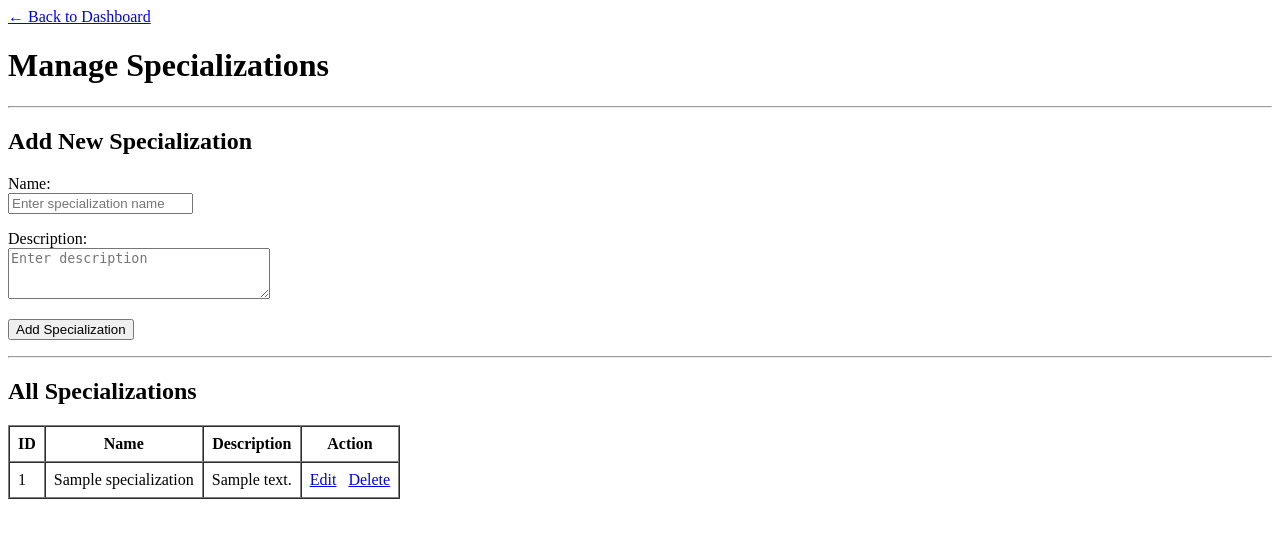
After one commit to mahinfah/Final_Term_Project, a PHP site: page /ADMIN/VIEW/manage_specialization.php in a window 1280 px wide. The commit adds this page. Shown: the top 538 px of the page. Run offline with PHP 8.4, Linux system fonts and the light colour scheme; the visitor is signed in with stand-in values (Sample User, id 1); tables that the repository leaves empty or names only in its code hold one stand-in row (values such as "Sample post").

Commit message:
dashboard updated

```diff
--- a/Login/ADMIN/CONTROLLER/addDoctorLoad.php
+++ b/Login/ADMIN/CONTROLLER/addDoctorLoad.php
@@ -18,15 +18,14 @@ if ($_SERVER['REQUEST_METHOD'] === 'POST') {
     $consultation_fee  = $_POST['consultation_fee'];
     $license_number    = $_POST['license_number'];
     $experience_years  = $_POST['experience_years'];
-    $photo_path        = ''; // ✅ always empty
+    $photo_path        = '';
 
-    // ✅ Check empty fields
     if (empty($name) || empty($email) || empty($password) || empty($phone) || empty($license_number)) {
         $message = "error:Name, email, password, phone and license number are required";
 
     } else {
 
-        // ✅ Step 1 - Insert into users table
+
         $userResult = registerDoctorUser($conn, $name, $email, $password, $phone);
 
         if ($userResult) {
--- /dev/null
+++ b/Login/ADMIN/CONTROLLER/specializationLoad.php
@@ -0,0 +1,65 @@
+<?php
+require_once '../MODEL/db_manupulation.php';
+require_once '../MODEL/db_connection.php';
+require_once '../MODEL/db_close.php';
+
+$message         = '';
+$conn            = conn_open();
+$specializations = getAllSpecializations($conn);
+$editData        = null;
+
+// ✅ Handle add
+if (isset($_POST['action']) && $_POST['action'] === 'add') {
+    $name        = $_POST['name'];
+    $description = $_POST['description'];
+
+    if (empty($name)) {
+        $message = "error:Name is required";
+    } else {
+        $result = addSpecialization($conn, $name, $description);
+        if ($result) {
+            $message         = "success:Specialization added successfully";
+            $specializations = getAllSpecializations($conn);
+        } else {
+            $message = "error:Something went wrong";
+        }
+    }
+}
+
+// ✅ Handle edit form load
+if (isset($_GET['edit_id']) && !empty($_GET['edit_id'])) {
+    $editData = getSpecializationById($conn, $_GET['edit_id']);
+}
+
+// ✅ Handle rename submit
+if (isset($_POST['action']) && $_POST['action'] === 'rename') {
+    $id          = $_POST['id'];
+    $name        = $_POST['name'];
+    $description = $_POST['description'];
+
+    if (empty($name)) {
+        $message = "error:Name is required";
+    } else {
+        $result = renameSpecialization($conn, $id, $name, $description);
+        if ($result) {
+            $message         = "success:Specialization updated successfully";
+            $specializations = getAllSpecializations($conn);
+            $editData        = null;
+        } else {
+            $message = "error:Something went wrong";
+        }
+    }
+}
+
+// ✅ Handle delete
+if (isset($_GET['delete_id']) && !empty($_GET['delete_id'])) {
+    $result = deleteSpecialization($conn, $_GET['delete_id']);
+    if ($result) {
+        $message         = "success:Specialization deleted successfully";
+        $specializations = getAllSpecializations($conn);
+    } else {
+        $message = "error:Cannot delete — doctors may be using this specialization";
+    }
+}
+
+conn_close($conn);
--- a/Login/ADMIN/MODEL/db_manupulation.php
+++ b/Login/ADMIN/MODEL/db_manupulation.php
@@ -142,3 +142,66 @@ function activateReceptionist($conn, $id) {
             WHERE id = '$id' AND role = 'receptionist'";
     return mysqli_query($conn, $sql);
 }
+
+// ✅ Get all specializations
+function getAllSpecializations($conn) {
+    $sql    = "SELECT * FROM specializations";
+    $result = mysqli_query($conn, $sql);
+    $specializations = array();
+    while ($row = mysqli_fetch_assoc($result)) {
+        $specializations[] = $row;
+    }
+    return $specializations;
+}
+
+// ✅ Get single specialization by id
+function getSpecializationById($conn, $id) {
+    $sql    = "SELECT * FROM specializations WHERE id = '$id'";
+    $result = mysqli_query($conn, $sql);
+    return mysqli_fetch_assoc($result);
+}
+
+// ✅ Add specialization
+function addSpecialization($conn, $name, $description) {
+    $sql = "INSERT INTO specializations (name, description)
+            VALUES ('$name', '$description')";
+    return mysqli_query($conn, $sql);
+}
+
+// ✅ Rename specialization
+function renameSpecialization($conn, $id, $name, $description) {
+    $sql = "UPDATE specializations
+            SET name        = '$name',
+                description = '$description'
+            WHERE id = '$id'";
+    return mysqli_query($conn, $sql);
+}
+
+// ✅ Delete specialization
+function deleteSpecialization($conn, $id) {
+    $sql = "DELETE FROM specializations WHERE id = '$id'";
+    return mysqli_query($conn, $sql);
+}
+// ✅ Count total registered patients
+function countPatients($conn) {
+    $sql    = "SELECT COUNT(*) AS total FROM patients";
+    $result = mysqli_query($conn, $sql);
+    $row    = mysqli_fetch_assoc($result);
+    return $row['total'];
+}
+
+// ✅ Count total active doctors
+function countActiveDoctors($conn) {
+    $sql    = "SELECT COUNT(*) AS total FROM users WHERE role = 'doctor' AND is_active = 1";
+    $result = mysqli_query($conn, $sql);
+    $row    = mysqli_fetch_assoc($result);
+    return $row['total'];
+}
+
+// ✅ Count total pending billing
+function countPendingBilling($conn) {
+    $sql    = "SELECT COUNT(*) AS total FROM billing WHERE payment_status = 'pending'";
+    $result = mysqli_query($conn, $sql);
+    $row    = mysqli_fetch_assoc($result);
+    return $row['total'];
+}
--- a/Login/ADMIN/VIEW/add_doctor.php
+++ b/Login/ADMIN/VIEW/add_doctor.php
@@ -1,5 +1,11 @@
 <?php
 
+session_start();
+
+if (!isset($_SESSION['email'])) {
+    header("Location: ../../index.php");
+    exit;
+}
 
 require_once '../CONTROLLER/addDoctorLoad.php';
 
--- a/Login/ADMIN/VIEW/manage_receptionist.php
+++ b/Login/ADMIN/VIEW/manage_receptionist.php
@@ -1,6 +1,12 @@
 <?php
 session_start();
 
+
+
+if (!isset($_SESSION['email'])) {
+    header("Location: ../../index.php");
+    exit;
+}
 
 
 require_once '../CONTROLLER/receptionistLoad.php';
--- /dev/null
+++ b/Login/ADMIN/VIEW/manage_specialization.php
@@ -0,0 +1,116 @@
+<?php
+session_start();
+
+if (!isset($_SESSION['email'])) {
+    header("Location: ../../index.php");
+    exit;
+}
+
+require_once '../CONTROLLER/specializationLoad.php';
+
+$msgType = '';
+$msgText = '';
+if (!empty($message)) {
+    $parts   = explode(':', $message, 2);
+    $msgType = $parts[0];
+    $msgText = $parts[1];
+}
+?>
+
+<!DOCTYPE html>
+<html>
+<head>
+    <title>Manage Specializations</title>
+</head>
+<body>
+
+    <a href="admin_dashboard.php">← Back to Dashboard</a>
+    <h1>Manage Specializations</h1>
+    <hr>
+
+    <!-- Message -->
+    <?php if (!empty($msgText)): ?>
+        <p style="color: <?php echo $msgType === 'success' ? 'green' : 'red'; ?>">
+            <?php echo $msgText; ?>
+        </p>
+    <?php endif; ?>
+
+    <!-- Add Form -->
+    <h2>Add New Specialization</h2>
+    <form method="POST" action="">
+        <input type="hidden" name="action" value="add">
+
+        <p>
+            <label>Name:</label><br>
+            <input type="text" name="name" placeholder="Enter specialization name">
+        </p>
+
+        <p>
+            <label>Description:</label><br>
+            <textarea name="description" rows="3" cols="30" placeholder="Enter description"></textarea>
+        </p>
+
+        <p>
+            <button type="submit">Add Specialization</button>
+        </p>
+    </form>
+
+    <hr>
+
+    <!-- Edit Form -->
+    <?php if ($editData): ?>
+        <h2>Edit Specialization</h2>
+        <form method="POST" action="">
+            <input type="hidden" name="action" value="rename">
+            <input type="hidden" name="id" value="<?php echo $editData['id']; ?>">
+
+            <p>
+                <label>Name:</label><br>
+                <input type="text" name="name" value="<?php echo $editData['name']; ?>">
+            </p>
+
+            <p>
+                <label>Description:</label><br>
+                <textarea name="description" rows="3" cols="30"><?php echo $editData['description']; ?></textarea>
+            </p>
+
+            <p>
+                <button type="submit">Update Specialization</button>
+                &nbsp;
+                <a href="manage_specialization.php">Cancel</a>
+            </p>
+        </form>
+        <hr>
+    <?php endif; ?>
+
+    <!-- Specializations Table -->
+    <h2>All Specializations</h2>
+
+    <?php if (empty($specializations)): ?>
+        <p>No specializations found.</p>
+    <?php else: ?>
+        <table border="1" cellpadding="8" cellspacing="0">
+            <tr>
+                <th>ID</th>
+                <th>Name</th>
+                <th>Description</th>
+                <th>Action</th>
+            </tr>
+            <?php foreach ($specializations as $spec): ?>
+                <tr>
+                    <td><?php echo $spec['id']; ?></td>
+                    <td><?php echo $spec['name']; ?></td>
+                    <td><?php echo $spec['description']; ?></td>
+                    <td>
+                        <a href="?edit_id=<?php echo $spec['id']; ?>">Edit</a>
+                        &nbsp;
+                        <a href="?delete_id=<?php echo $spec['id']; ?>"
+                           onclick="return confirm('Delete this specialization?')">Delete</a>
+                    </td>
+                </tr>
+            <?php endforeach; ?>
+        </table>
+    <?php endif; ?>
+
+</body>
+</html>
```
Also changed, not shown: Login/ADMIN/CONTROLLER/dashboardLoad.php (added, +13 -0 lines), Login/ADMIN/VIEW/admin_dashboard.php (+98 -61 lines), Login/index.php (+46 -19 lines), Login/ADMIN/CONTROLLER/total_doc.php (added).
